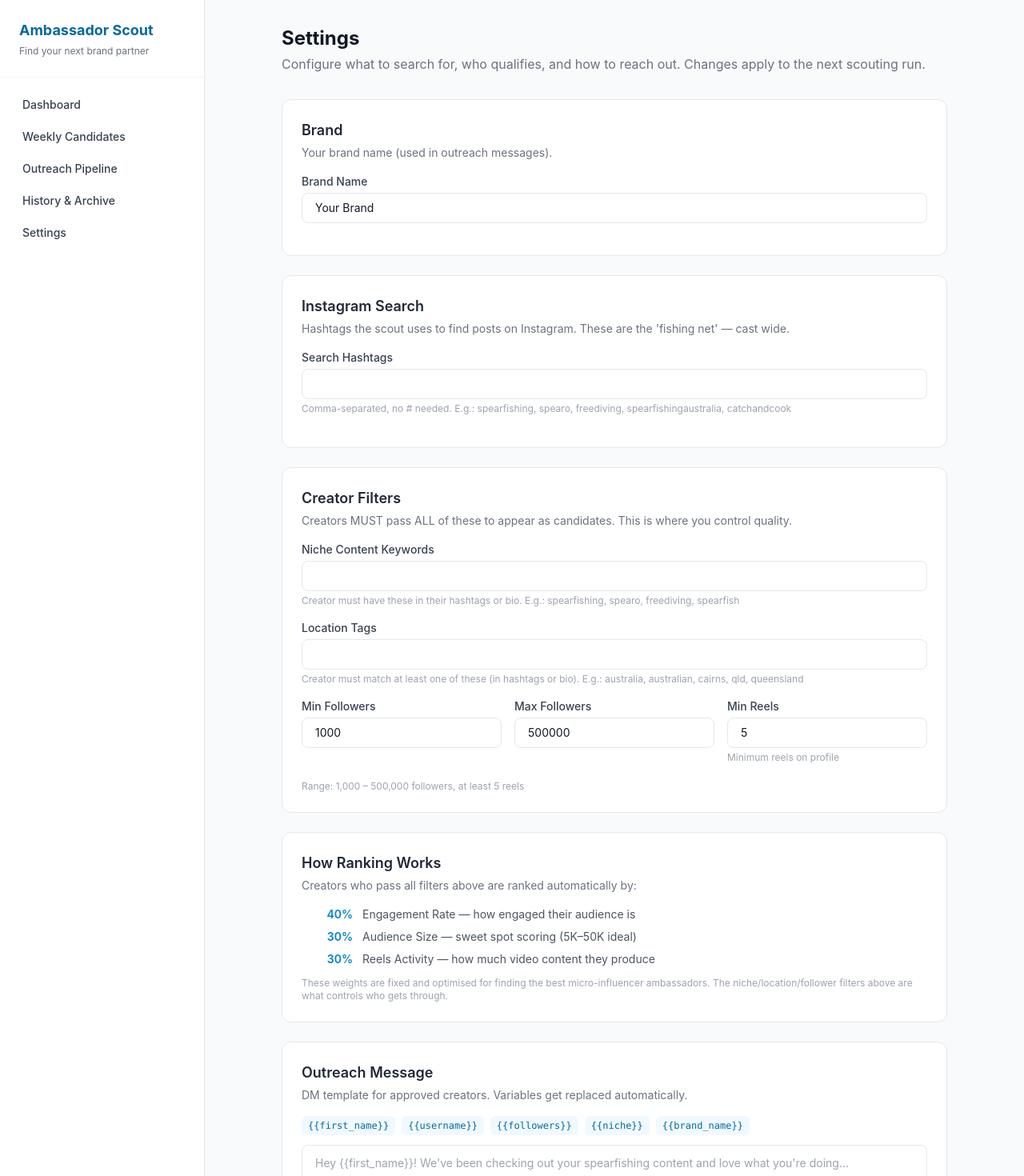
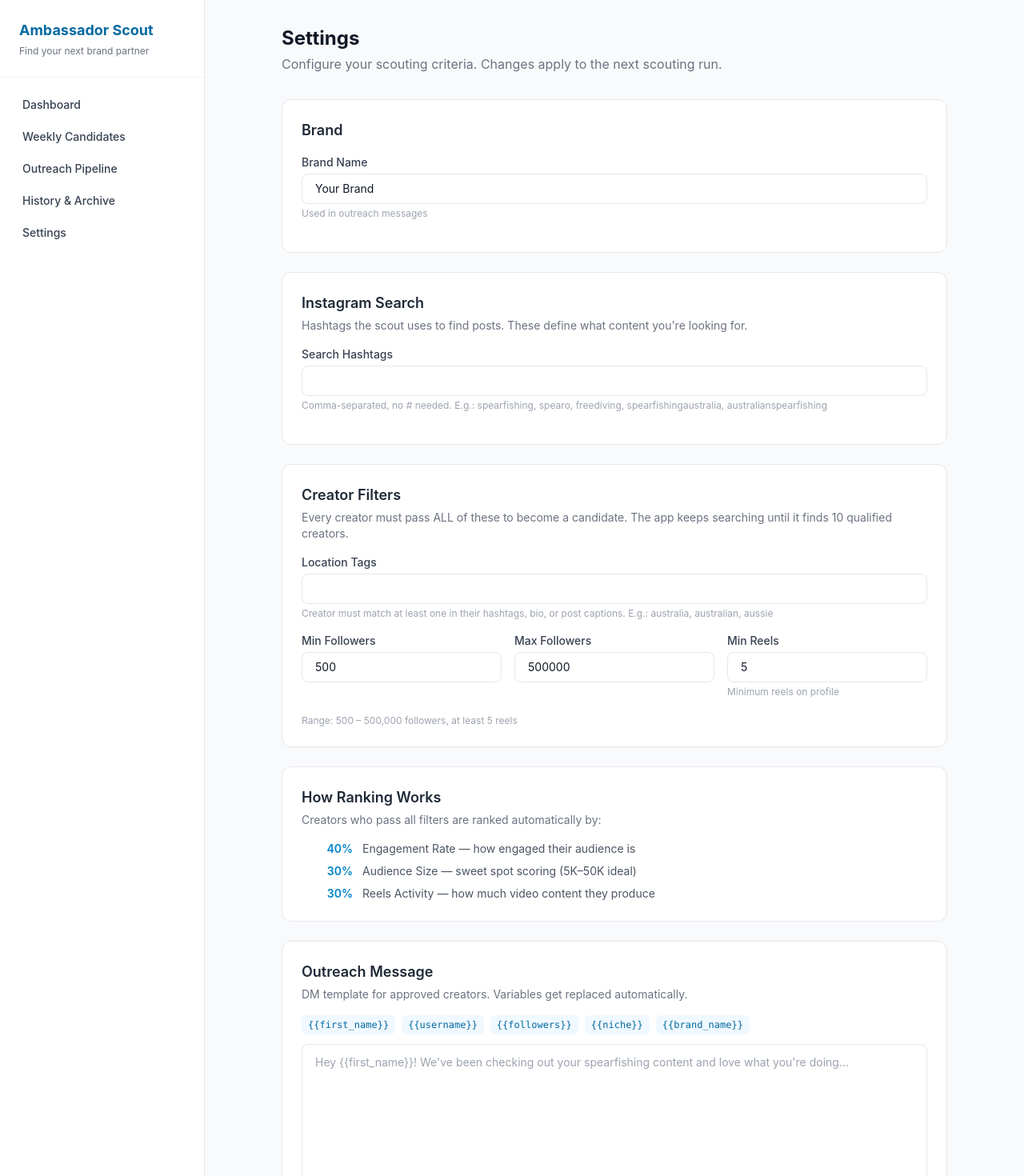
Before and after one commit to simonchangdevote/ambassador-platform, a Next.js app: page /settings in a window 1280 px wide. Shown: the top 1470 px of the page at 80% size. Built offline with nearby package versions, Linux system fonts and the light colour scheme; no server answers.

Commit message:
Update page.tsx

```diff
--- a/src/app/settings/page.tsx
+++ b/src/app/settings/page.tsx
@@ -1,6 +1,5 @@
 // ============================================================
-// SETTINGS — Simplified: Hard Filters + Outreach Template
-// No scoring weight sliders — scoring uses fixed internal weights
+// SETTINGS — Search hashtags, filters, outreach template
 // ============================================================
 'use client';
 
@@ -10,9 +9,8 @@ import { getTemplateVariables } from '@/lib/message-templates';
 export default function SettingsPage() {
   const [brandName, setBrandName] = useState('Your Brand');
   const [searchHashtags, setSearchHashtags] = useState('');
-  const [nicheKeywords, setNicheKeywords] = useState('');
   const [locationTags, setLocationTags] = useState('');
-  const [minFollowers, setMinFollowers] = useState('1000');
+  const [minFollowers, setMinFollowers] = useState('500');
   const [maxFollowers, setMaxFollowers] = useState('500000');
   const [minReels, setMinReels] = useState('5');
   const [messageTemplate, setMessageTemplate] = useState('');
@@ -23,7 +21,6 @@ export default function SettingsPage() {
 
   const templateVars = getTemplateVariables();
 
-  // Load settings from Supabase on mount
   useEffect(() => {
     async function loadSettings() {
       try {
@@ -33,9 +30,8 @@ export default function SettingsPage() {
           const c = data.config;
           setBrandName(c.name || 'Your Brand');
           setSearchHashtags((c.niche_hashtags || []).join(', '));
-          setNicheKeywords((c.keywords || []).join(', '));
           setLocationTags((c.required_hashtags || []).join(', '));
-          setMinFollowers(String(c.target_follower_min || 1000));
+          setMinFollowers(String(c.target_follower_min || 500));
           setMaxFollowers(String(c.target_follower_max || 500000));
           setMinReels(String(c.min_reels || 5));
           setMessageTemplate(c.outreach_message_template || '');
@@ -53,8 +49,7 @@ export default function SettingsPage() {
     setIsSaving(true);
     setSaveMessage('');
 
-    // Basic validation
-    const min = parseInt(minFollowers) || 1000;
+    const min = parseInt(minFollowers) || 500;
     const max = parseInt(maxFollowers) || 500000;
     if (min >= max) {
       setSaveMessage('Min followers must be less than max followers.');
@@ -69,7 +64,6 @@ export default function SettingsPage() {
         body: JSON.stringify({
           name: brandName,
           niche_hashtags: searchHashtags.split(',').map(h => h.trim().replace(/^#/, '')).filter(Boolean),
-          keywords: nicheKeywords.split(',').map(k => k.trim()).filter(Boolean),
           required_hashtags: locationTags.split(',').map(h => h.trim().replace(/^#/, '')).filter(Boolean),
           target_follower_min: min,
           target_follower_max: max,
@@ -111,39 +105,35 @@ export default function SettingsPage() {
       <div className="mb-8">
         <h1 className="text-2xl font-bold text-gray-900">Settings</h1>
         <p className="text-gray-500 mt-1">
-          Configure what to search for, who qualifies, and how to reach out.
-          Changes apply to the next scouting run.
+          Configure your scouting criteria. Changes apply to the next scouting run.
         </p>
       </div>
 
-      {/* Brand Info */}
-      <Section title="Brand" description="Your brand name (used in outreach messages).">
-        <Field label="Brand Name" value={brandName} onChange={setBrandName} />
+      {/* Brand */}
+      <Section title="Brand">
+        <Field label="Brand Name" value={brandName} onChange={setBrandName}
+               hint="Used in outreach messages" />
       </Section>
 
-      {/* What to Search */}
-      <Section title="Instagram Search" description="Hashtags the scout uses to find posts on Instagram. These are the 'fishing net' — cast wide.">
+      {/* Search */}
+      <Section title="Instagram Search"
+               description="Hashtags the scout uses to find posts. These define what content you're looking for.">
         <Field
           label="Search Hashtags"
           value={searchHashtags}
           onChange={setSearchHashtags}
-          hint="Comma-separated, no # needed. E.g.: spearfishing, spearo, freediving, spearfishingaustralia, catchandcook"
+          hint="Comma-separated, no # needed. E.g.: spearfishing, spearo, freediving, spearfishingaustralia, australianspearfishing"
         />
       </Section>
 
-      {/* Hard Filters — Who Qualifies */}
-      <Section title="Creator Filters" description="Creators MUST pass ALL of these to appear as candidates. This is where you control quality.">
-        <Field
-          label="Niche Content Keywords"
-          value={nicheKeywords}
-          onChange={setNicheKeywords}
-          hint="Creator must have these in their hashtags or bio. E.g.: spearfishing, spearo, freediving, spearfish"
-        />
+      {/* Filters */}
+      <Section title="Creator Filters"
+               description="Every creator must pass ALL of these to become a candidate. The app keeps searching until it finds 10 qualified creators.">
         <Field
           label="Location Tags"
           value={locationTags}
           onChange={setLocationTags}
-          hint="Creator must match at least one of these (in hashtags or bio). E.g.: australia, australian, cairns, qld, queensland"
+          hint="Creator must match at least one in their hashtags, bio, or post captions. E.g.: australia, australian, aussie"
         />
         <div className="grid grid-cols-3 gap-4">
           <Field label="Min Followers" value={minFollowers} onChange={setMinFollowers} type="number" />
@@ -156,8 +146,9 @@ export default function SettingsPage() {
         </p>
       </Section>
 
-      {/* How scoring works — info only */}
-      <Section title="How Ranking Works" description="Creators who pass all filters above are ranked automatically by:">
+      {/* How ranking works */}
+      <Section title="How Ranking Works"
+               description="Creators who pass all filters are ranked automatically by:">
         <div className="space-y-2 text-sm text-gray-600">
           <div className="flex items-center gap-3">
             <span className="w-16 text-right font-semibold text-brand-600">40%</span>
@@ -172,14 +163,11 @@ export default function SettingsPage() {
             <span>Reels Activity — how much video content they produce</span>
           </div>
         </div>
-        <p className="text-xs text-gray-400 mt-3">
-          These weights are fixed and optimised for finding the best micro-influencer ambassadors.
-          The niche/location/follower filters above are what controls who gets through.
-        </p>
       </Section>
 
       {/* Outreach Template */}
-      <Section title="Outreach Message" description="DM template for approved creators. Variables get replaced automatically.">
+      <Section title="Outreach Message"
+               description="DM template for approved creators. Variables get replaced automatically.">
         <div className="flex flex-wrap gap-2 mb-3">
           {templateVars.map(v => (
             <span key={v.key} className="px-2 py-1 bg-brand-50 text-brand-700 text-xs
```
